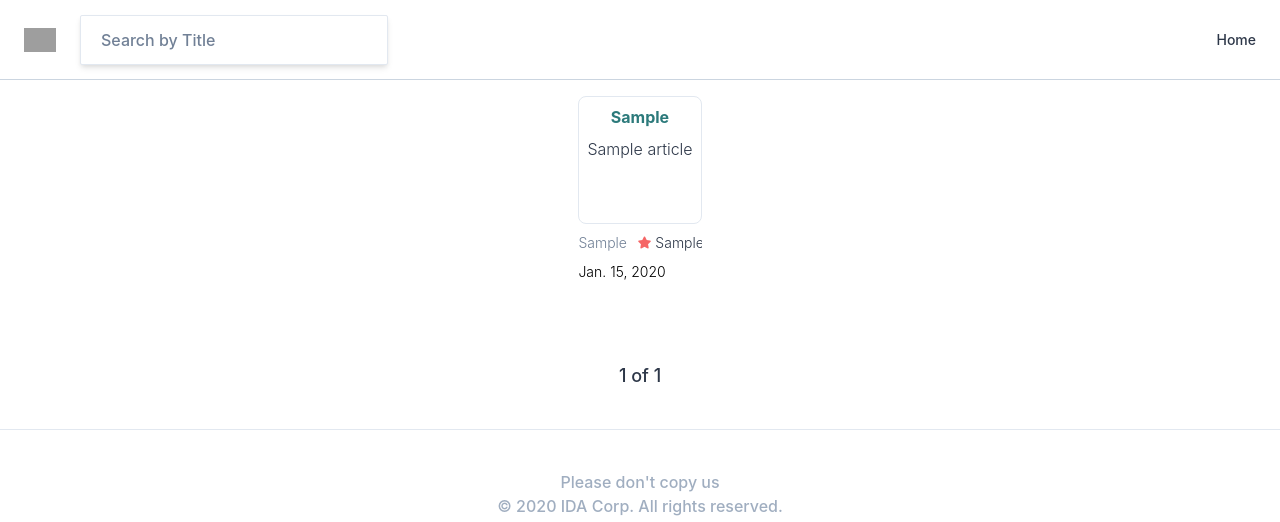
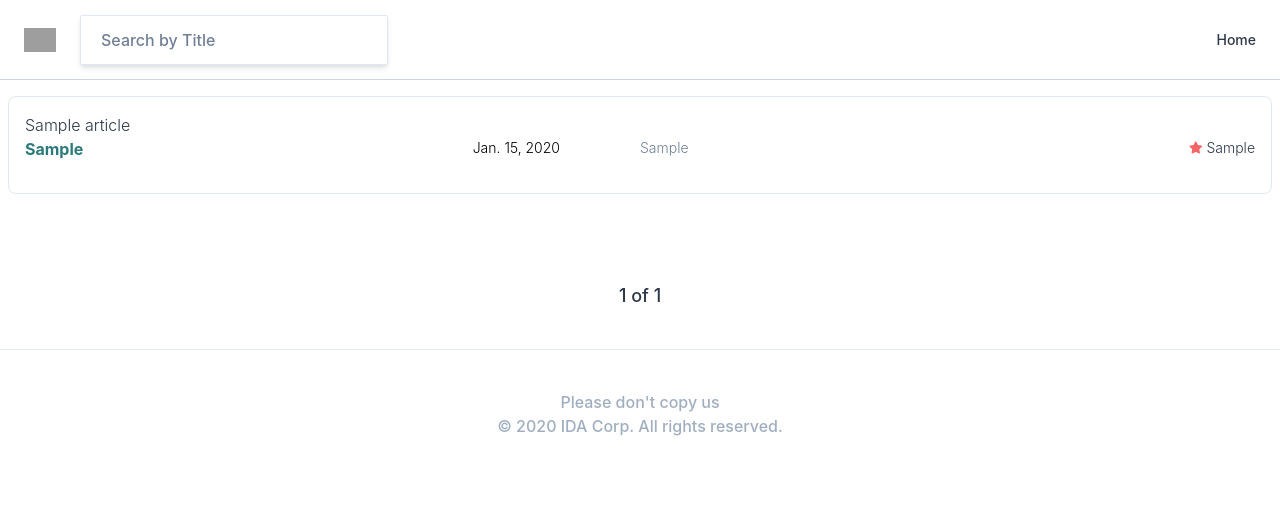
Before and after one commit to JunDamin/NewsWithDjango, a Django app: page / in a window 1280 px wide. Shown: the top 522 px of the page. Run offline with Django 3.2, Linux system fonts and the light colour scheme; tables that the repository leaves empty hold one stand-in row (values such as "Sample post"); parts of the project's set-up code (start-up, migrations or seed data) failed here and were passed over; some libraries are stand-ins or nearby versions; grey boxes are pictures that could not be loaded.

Commit message:
add basic css

```diff
--- a/config/__init__.py
+++ /dev/null
@@ -1 +0,0 @@
-node_modules
--- a/config/settings.py
+++ b/config/settings.py
@@ -129,3 +129,5 @@ USE_TZ = True
 # https://docs.djangoproject.com/en/3.1/howto/static-files/
 
 STATIC_URL = '/static/'
+
+STATICFILES_DIRS = [os.path.join(BASE_DIR, "static")]
--- a/templates/mixins/article_card.html
+++ b/templates/mixins/article_card.html
@@ -1,18 +1,28 @@
-<div class="w-84 mb-10 px-2">
+<div class="w-full mb-10 px-2">
     <a href="{% url 'articles:detail' article.pk %}">
-        <div class="w-full h-32 bg-cover bg-center rounded-lg mb-2 border flex flex-col p-2 overflow-hidden">
-            <div class="w-full items-center flex justify-center block"><span class="font-bold text-teal-700 mb-2">{{article.country}}</span></div>
+        <div class="w-full h-auto bg-cover bg-center rounded-lg mb-2 border flex flex-col p-4 overflow-hidden">
             <div class="w-full h-full overflow-hidden">{{article.title_kr}}</div>
+            <div class="flex justify-between mb-2 truncate">
+                <div class="w-1/2 flex justify-between ">
+                    <div class="items-center flex justify-center block">
+                        <span class="font-bold text-teal-700 mb-2">{{article.country}}</span>
                     </div>
-        <div class="flex justify-between mb-2 truncate">
+                    <div class="px-20">
+                        <span class="text-sm text-black block">{{article.date}}</span>
+                    </div>
+                </div>
+                <div class="w-1/2 flex justify-between ">
                     <div class="w-1/2 overflow-hidden flex">
                         <span class="text-sm text-gray-600 block truncate">{{article.sector}}</span>
                     </div>
+                    <div>
                         <span class="text-sm flex items-center truncate">
                             <i class="fas fa-star text-red-500 text-xs mr mr-1"></i>
                             {{article.category}}
                         </span>
                     </div>
-        <span class="text-sm text-black w-11/12 block truncate">{{article.date}}</span>
+                </div>
+            </div>
+        </div>
     </a>
 </div>
```
Lines whose indentation alone changed are shown as unchanged.
